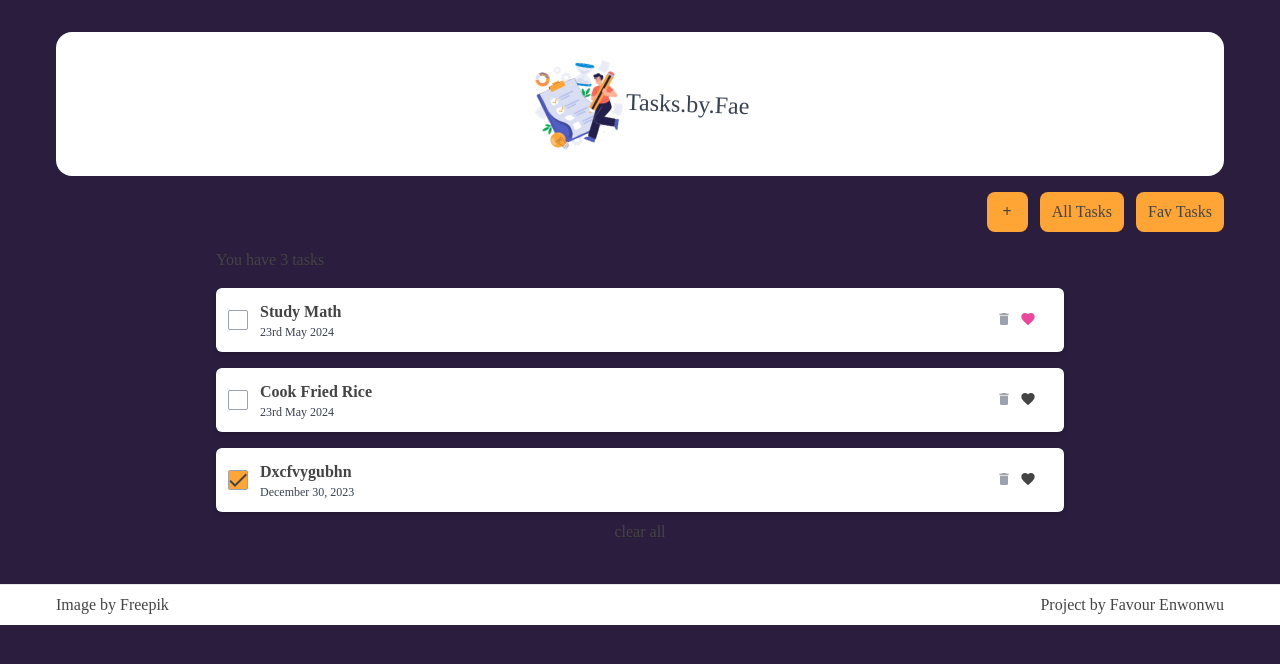
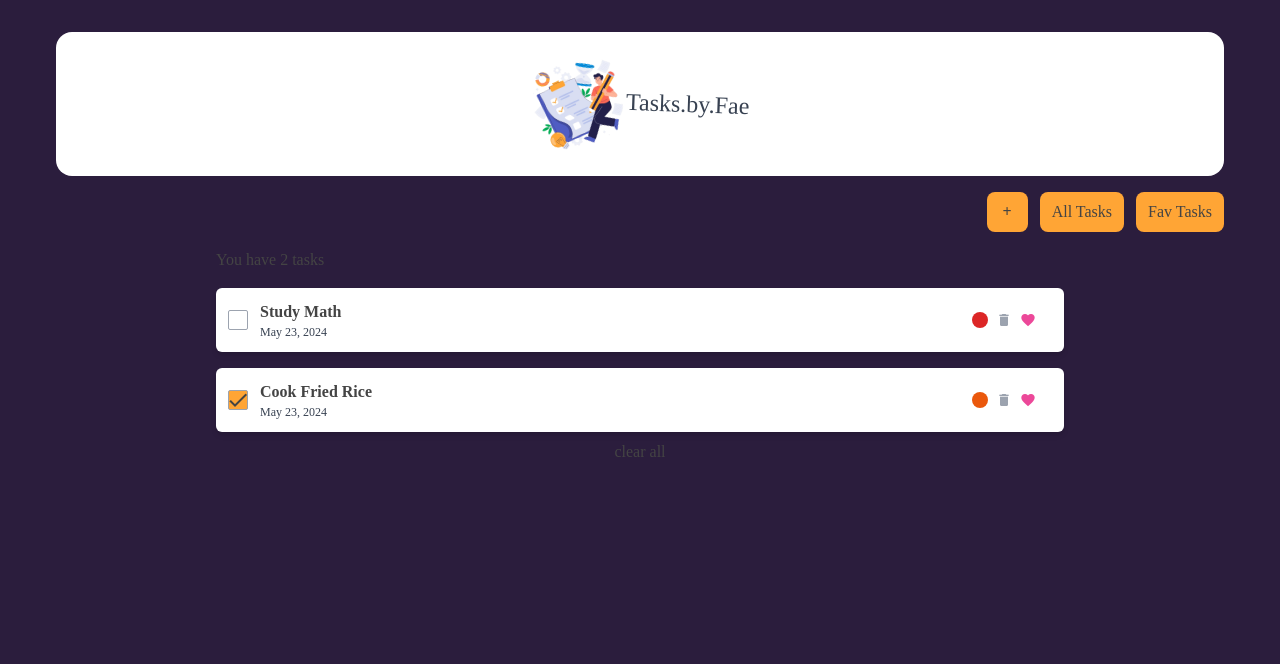
Before and after one commit to darthho/task_management_app, a Vue app: page / in a window 1280 px wide. Shown: the top 664 px of the page. Built offline with nearby package versions, Linux system fonts and the light colour scheme; data requests are answered from the project's data file; the HTML template or start-up script is replaced by a standard one.

Commit message:
add priorities

```diff
--- a/data/db.json
+++ b/data/db.json
@@ -5,21 +5,16 @@
       "title": "Study Math",
       "isFav": true,
       "completed": false,
-      "date": "23rd May 2024"
+      "priority": "High",
+      "date": "May 23, 2024"
     },
     {
       "title": "Cook Fried Rice",
-      "isFav": false,
-      "completed": false,
+      "isFav": true,
+      "completed": true,
       "id": 4,
-      "date": "23rd May 2024"
-    },
-    {
-      "title": "dxcfvygubhn",
-      "date": "December 30, 2023",
-      "isFav": false,
-      "id": 6529,
-      "completed": true
+      "priority": "Mid",
+      "date": "May 23, 2024"
     }
   ]
 }
--- a/index.html
+++ b/index.html
@@ -8,7 +8,7 @@
       href="https://fonts.googleapis.com/icon?family=Material+Icons"
       rel="stylesheet"
     />
-    <title></title>
+    <title>Tasks.by.Fae</title>
   </head>
   <body>
     <div id="app"></div>
--- a/package.json
+++ b/package.json
@@ -9,7 +9,8 @@
   },
   "dependencies": {
     "pinia": "^2.1.7",
-    "vue": "^3.3.4"
+    "vue": "^3.3.4",
+    "vuedraggable": "^2.24.3"
   },
   "devDependencies": {
     "@vitejs/plugin-vue": "^4.4.0",
--- a/src/App.vue
+++ b/src/App.vue
@@ -3,7 +3,7 @@
     <main class="p-6 md:py-8 md:px-8 lg:px-14 flex flex-col">
       <!-- heading -->
       <header
-        class="text-center bg-white rounded-2xl flex content-center items-center justify-center py-6"
+        class="text-center bg-white rounded-2xl flex content-center items-center justify-center p-6"
       >
         <img
           src="./assets/image.png"
@@ -51,7 +51,7 @@
       <!-- task list -->
       <div class="lg:mx-40" v-if="filter === 'all'">
         <p>You have {{ taskStore.totalCount }} tasks</p>
-        <div v-for="task in taskStore.tasks">
+        <div v-for="task in taskStore.tasks" :key="task.id">
           <TaskDetails :task="task" />
         </div>
       </div>
@@ -65,7 +65,7 @@
 
       <button @click="taskStore.$reset" class="my-2">clear all</button>
     </main>
-    <footer class="bg-white">
+    <!-- <footer class="bg-white">
       <hr />
       <div class="flex justify-between px-6 md:px-8 lg:px-14 py-2">
         <div>
@@ -77,8 +77,8 @@
         </div>
         <div>Project by Favour Enwonwu</div>
       </div>
-    </footer>
-    <form-modal v-if="showFormModal" @close="showFormModal = false" />
+    </footer> -->
+    <form-modal v-if="showFormModal" @close="closeModal" />
   </div>
 </template>
 
@@ -93,6 +93,10 @@ const showFormModal = ref(false);
 const taskStore = useTaskStore();
 const filter = ref("all");
 
+const closeModal = () => {
+  showFormModal.value = false; // Reset the modal state to false when closed
+};
+
 // Fetch tasks
 taskStore.getTasks();
 </script>
--- a/src/components/FormModal.vue
+++ b/src/components/FormModal.vue
@@ -34,7 +34,64 @@
           />
         </div>
 
+        <div class="relative flex flex-col">
+          <label class="mb-2 font-medium text-lg">Priority</label>
+          <div class="relative inline-block">
+            <input
+              type="text"
+              v-model="priority"
+              @click="isOpen = !isOpen"
+              readonly
+              class="border border-[#ffa535] rounded-lg px-3 py-3 cursor-pointer w-full"
+            />
+            <div class="absolute right-3 -mt-7">
+              <svg
+                class="fill-current w-4 h-4"
+                viewBox="0 0 20 20"
+                xmlns="http://www.w3.org/2000/svg"
+              >
+                <path
+                  d="M10 12l-5-5 1.5-1.5L10 9.002l3.5-3.5L15 7z"
+                  fill="currentColor"
+                  class="transform transition-transform"
+                  :class="{ 'rotate-180': isOpen }"
+                ></path>
+              </svg>
+            </div>
+
+            <div
+              v-show="isOpen"
+              class="absolute top-10 z-10 bg-white border border-[#ffa535] rounded-lg py-1 px-3 mt-1 shadow-md w-full"
+            >
+              <div class="py-1">
+                <input
+                  type="text"
+                  @click="selectPriority('High')"
+                  class="hover:bg-[#ffa535] cursor-pointer px-2 py-1 w-full border-none outline-none"
+                  value="High"
+                  readonly
+                />
+                <input
+                  type="text"
+                  @click="selectPriority('Mid')"
+                  class="hover:bg-[#ffa535] cursor-pointer px-2 py-1 w-full border-none outline-none"
+                  value="Mid"
+                  readonly
+                />
+                <input
+                  type="text"
+                  @click="selectPriority('Low')"
+                  class="hover:bg-[#ffa535] cursor-pointer px-2 py-1 w-full border-none outline-none"
+                  value="Low"
+                  readonly
+                />
+              </div>
+            </div>
+          </div>
+        </div>
+
         <button
+          type="submit"
           class="bg-[#ffa535] rounded-lg cursor-pointer font-bold w-full py-3"
         >
           Add
@@ -52,8 +109,10 @@ export default {
   setup() {
     const showModal = ref(true);
     const taskStore = useTaskStore();
+    const isOpen = ref(false);
     const newTask = ref("");
     const date = ref("");
+    const priority = ref("");
     const formatDate = (inputDate) => {
       const options = { day: "numeric", month: "long", year: "numeric" };
       const date = new Date(inputDate);
@@ -68,17 +127,28 @@ export default {
           title: newTask.value,
           date: formattedDate,
           isFav: false,
+          priority: priority.value,
           id: Math.floor(Math.random() * 10000),
         });
-        newTask.value = "";
-        date.value = "";
         showModal.value = false;
       }
-    //   console.log(newTask, date);
+      //   console.log(newTask, date);
     };
 
-    // Return formattedDate alongside other variables
-    return { showModal, handleSubmit, newTask, date, formatDate };
+    const selectPriority = (selectedPriority) => {
+      priority.value = selectedPriority;
+      isOpen.value = false;
+    };
+    return {
+      showModal,
+      handleSubmit,
+      newTask,
+      date,
+      formatDate,
+      priority,
+      isOpen,
+      selectPriority,
+    };
   },
 };
 </script>
--- a/src/components/TaskDetails.vue
+++ b/src/components/TaskDetails.vue
@@ -15,7 +15,17 @@
         <p class="text-xs text-gray-700">{{ task.date }}</p>
       </div>
     </div>
-    <div class="icons text-right">
+    <div class="flex items-center icons text-right">
+      <div
+        class="h-4 w-4 rounded-full"
+        :class="{
+          'bg-red-600': task.priority === 'High',
+          'bg-orange-600': task.priority === 'Mid',
+          'bg-green-600': task.priority === 'Low',
+        }"
+      >
+        <!-- Content -->
+      </div>
       <i
         class="material-icons text-base ml-2 cursor-pointer text-gray-400 hover:text-red-600"
         @click="taskStore.deleteTask(task.id)"
--- a/src/stores/TaskStore.js
+++ b/src/stores/TaskStore.js
@@ -20,13 +20,22 @@ export const useTaskStore = defineStore("taskStore", {
   },
   actions: {
     async getTasks() {
-      this.isLoading = true;
-      const res = await fetch("http://localhost:3000/tasks");
-      const data = await res.json();
+      try {
+        this.isLoading = true;
+        const res = await fetch("http://localhost:3000/tasks");
+        if (!res.ok) {
+          throw new Error("Failed to fetch tasks");
+        }
+        const data = await res.json();
 
-      this.tasks = data;
-      this.isLoading = false;
+        this.tasks = data;
+      } catch (error) {
+        console.error("Error fetching tasks:", error);
+      } finally {
+        this.isLoading = false;
+      }
     },
+
     async addTask(task) {
       this.tasks.push(task);
       const res = await fetch("http://localhost:3000/tasks", {
@@ -39,6 +48,7 @@ export const useTaskStore = defineStore("taskStore", {
         console.log(res.error);
       }
     },
+
     async deleteTask(id) {
       this.tasks = this.tasks.filter((task) => {
         return task.id !== id;
@@ -55,7 +65,7 @@ export const useTaskStore = defineStore("taskStore", {
       const task = this.tasks.find((t) => t.id === id);
       task.isFav = !task.isFav;
 
-      const res = await res.fetch("http://localhost:3000/tasks/" + id, {
+      const res = await fetch("http://localhost:3000/tasks/" + id, {
         method: "PATCH",
         body: JSON.stringify({ isFav: task.isFav }),
         headers: { "Content-Type": "application/json" },
@@ -65,6 +75,7 @@ export const useTaskStore = defineStore("taskStore", {
         console.log(res.error);
       }
     },
+
     async toggleCompleted(id) {
       const task = this.tasks.find((t) => t.id === id);
       task.completed = !task.completed;
```
Also changed, not shown: 1 other file (tests, documents, lock files or other folders).
